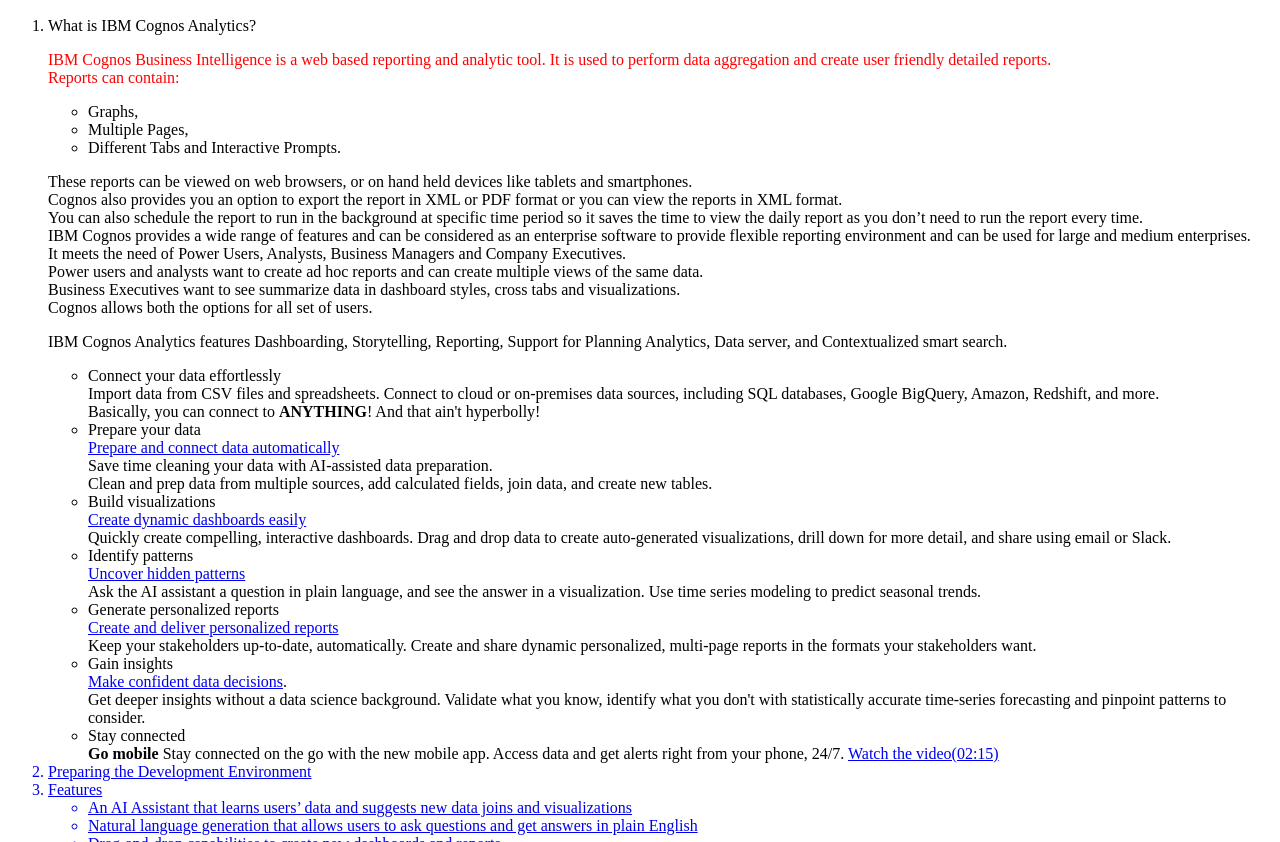
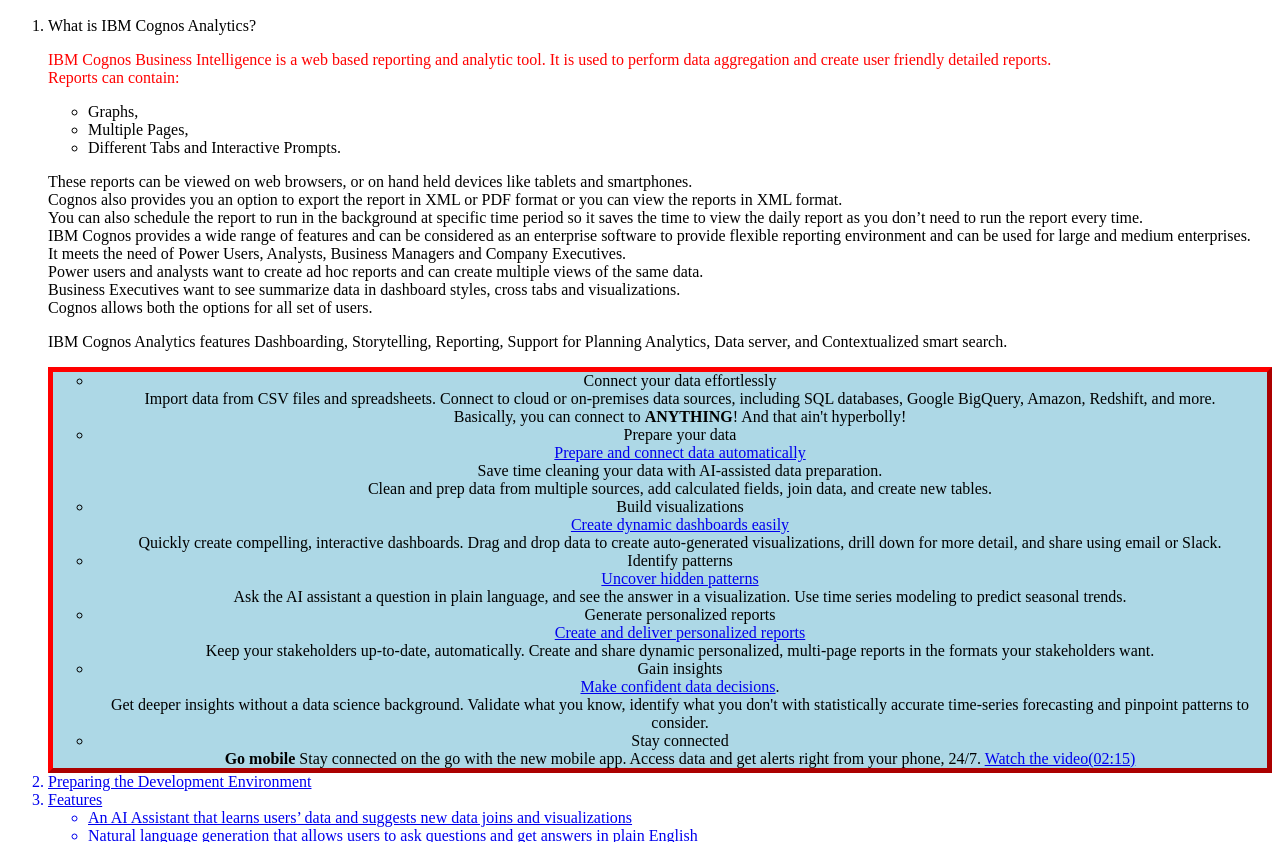
Before and after one commit to bbauska/ibm-cognos-v11.1, a plain HTML site: page index.html in a window 1280 px wide. Shown: the part 110-952 px from the top of the page. Drawn offline with Linux system fonts and the light colour scheme.

Commit message:
Update index.html

```diff
--- a/index.html
+++ b/index.html
@@ -9,7 +9,6 @@
         font: 15px;
       }
     </style>
-
     <title>IBM Cognos v11.1.x</title>
   </head>
   <body>
@@ -17,56 +16,44 @@
     <!------------------------------------------------------------------------------------------------>
     <h1>ibm-cognos-v11.1.x</h1>
     <h2>IBM Cognos Analytics documentation for training v11.1.x</h2>
-
     <!--- <div class="myDiv"> --->
     <!------------------------------------------------------------------------------------------------>
     <ol>
       <!------------------------------------------------------------------------------------------------>
       <li>What is IBM Cognos Analytics?</li>
       <!------------------------------------------------------------------------------------------------>
-    <p style="color:red;">
-      IBM Cognos Business Intelligence is a web based reporting and analytic tool. It is used to perform data aggregation and create user friendly detailed reports.<br>
-	  Reports can contain:</p>
+      <p style="color:red;"> IBM Cognos Business Intelligence is a web based reporting and analytic tool. It is used to perform data aggregation and create user friendly detailed reports. <br> Reports can contain: </p>
       <ul>
         <li>Graphs,</li>
         <li>Multiple Pages,</li>
         <li>Different Tabs and Interactive Prompts.</li>
       </ul>
-		<p>These reports can be viewed on web browsers, or on hand held devices like tablets and smartphones.<br>
-      Cognos also provides you an option to export the report in XML or PDF format or you can view the reports in XML format. <br>
-	  You can also schedule the report to run in the background at specific time period so it saves the time to view the daily report as you don’t need to run the report every time.<br>
-      IBM Cognos provides a wide range of features and can be considered as an enterprise software to provide flexible reporting environment and can be used for large and medium enterprises. <br>
-	  It meets the need of Power Users, Analysts, Business Managers and Company Executives. <br>
-	  Power users and analysts want to create ad hoc reports and can create multiple views of the same data. <br>
-	  Business Executives want to see summarize data in dashboard styles, cross tabs and visualizations. <br>
-	  Cognos allows both the options for all set of users.
-    </p>
-    <p>IBM Cognos Analytics features</li>
-	Dashboarding, Storytelling, Reporting, Support for Planning Analytics, Data server, and Contextualized smart search.</p>
-  <ul>
-    <li>Connect your data effortlessly<br>
-    Import data from CSV files and spreadsheets. Connect to cloud or on-premises data sources, including SQL databases, Google BigQuery, Amazon, Redshift, and more.  <br>
-    Basically, you can connect to <b>ANYTHING</b>! And that ain't hyperbolly!</li>
-    <li>Prepare your data<br>
-    <a href="https://mediacenter.ibm.com/id/1_f7lecy4h">Prepare and connect data automatically</a><br>
-    Save time cleaning your data with AI-assisted data preparation.<br>
-    Clean and prep data from multiple sources, add calculated fields, join data, and create new tables.</li>
-    <li>Build visualizations<br>
-    <a href="https://mediacenter.ibm.com/id/1_jwnm7ajw">Create dynamic dashboards easily</a><br>
-    Quickly create compelling, interactive dashboards. Drag and drop data to create auto-generated visualizations, drill down for more detail, and share using email or Slack.</li>
-    <li>
-    Identify patterns<br>
-    <a href="https://mediacenter.ibm.com/id/1_n66rv63n">Uncover hidden patterns</a><br>
-    Ask the AI assistant a question in plain language, and see the answer in a visualization. Use time series modeling to predict seasonal trends.</li>
-    <li>Generate personalized reports<br>
-    <a href="https://mediacenter.ibm.com/id/1_1jq2djsj">Create and deliver personalized reports</a><br>
-    Keep your stakeholders up-to-date, automatically. Create and share dynamic personalized, multi-page reports in the formats your stakeholders want.</li>
-    <li>Gain insights<br>
-    <a href="https://mediacenter.ibm.com/id/1_9937nhbc">Make confident data decisions</a>.<br>
-    Get deeper insights without a data science background. Validate what you know, identify what you don't with statistically accurate time-series forecasting and pinpoint patterns to consider. </li>
-    <li>Stay connected<br>
-    <b>Go mobile</b>
-    Stay connected on the go with the new mobile app. Access data and get alerts right from your phone, 24/7.  <a href="https://mediacenter.ibm.com/id/1_fkz9wn5s">Watch the video(02:15)</li>
+      <p>These reports can be viewed on web browsers, or on hand held devices like tablets and smartphones. <br> Cognos also provides you an option to export the report in XML or PDF format or you can view the reports in XML format. <br> You can also schedule the report to run in the background at specific time period so it saves the time to view the daily report as you don’t need to run the report every time. <br> IBM Cognos provides a wide range of features and can be considered as an enterprise software to provide flexible reporting environment and can be used for large and medium enterprises. <br> It meets the need of Power Users, Analysts, Business Managers and Company Executives. <br> Power users and analysts want to create ad hoc reports and can create multiple views of the same data. <br> Business Executives want to see summarize data in dashboard styles, cross tabs and visualizations. <br> Cognos allows both the options for all set of users. </p>
+      <p>IBM Cognos Analytics features </li> Dashboarding, Storytelling, Reporting, Support for Planning Analytics, Data server, and Contextualized smart search. </p>
+      <ul class="myDiv">
+        <li>Connect your data effortlessly <br> Import data from CSV files and spreadsheets. Connect to cloud or on-premises data sources, including SQL databases, Google BigQuery, Amazon, Redshift, and more. <br> Basically, you can connect to <b>ANYTHING</b>! And that ain't hyperbolly! </li>
+        <li>Prepare your data <br>
+          <a href="https://mediacenter.ibm.com/id/1_f7lecy4h">Prepare and connect data automatically</a>
+          <br> Save time cleaning your data with AI-assisted data preparation. <br> Clean and prep data from multiple sources, add calculated fields, join data, and create new tables.
+        </li>
+        <li>Build visualizations <br>
+          <a href="https://mediacenter.ibm.com/id/1_jwnm7ajw">Create dynamic dashboards easily</a>
+          <br> Quickly create compelling, interactive dashboards. Drag and drop data to create auto-generated visualizations, drill down for more detail, and share using email or Slack.
+        </li>
+        <li> Identify patterns <br>
+          <a href="https://mediacenter.ibm.com/id/1_n66rv63n">Uncover hidden patterns</a>
+          <br> Ask the AI assistant a question in plain language, and see the answer in a visualization. Use time series modeling to predict seasonal trends.
+        </li>
+        <li>Generate personalized reports <br>
+          <a href="https://mediacenter.ibm.com/id/1_1jq2djsj">Create and deliver personalized reports</a>
+          <br> Keep your stakeholders up-to-date, automatically. Create and share dynamic personalized, multi-page reports in the formats your stakeholders want.
+        </li>
+        <li>Gain insights <br>
+          <a href="https://mediacenter.ibm.com/id/1_9937nhbc">Make confident data decisions</a>. <br> Get deeper insights without a data science background. Validate what you know, identify what you don't with statistically accurate time-series forecasting and pinpoint patterns to consider.
+        </li>
+        <li>Stay connected <br>
+          <b>Go mobile</b> Stay connected on the go with the new mobile app. Access data and get alerts right from your phone, 24/7. <a href="https://mediacenter.ibm.com/id/1_fkz9wn5s">Watch the video(02:15)
+        </li>
       </ul>
       <!------------------------------------------------------------------------------------------------>
       <li>Preparing the Development Environment</li>
@@ -83,13 +70,12 @@
         <li>Burst capability that lets users distribute reports via email or Slack</li>
         <li>An interface that is simple enough for novices, but powerful enough for data scientists</li>
       </ul>
-
       <!------------------------------------------------------------------------------------------------>
-<li>Setting up IBM Cognos Analytics<br>
-	<a href="https://www.ibm.com/support/pages/how-install-cognos-analytics-111x">How to Install Cognos Analytics 11.1.x</a></li>
+      <li>Setting up IBM Cognos Analytics <br>
+        <a href="https://www.ibm.com/support/pages/how-install-cognos-analytics-111x">How to Install Cognos Analytics 11.1.x</a>
+      </li>
       <!------------------------------------------------------------------------------------------------>
       <li>IBM Cognos Analytics Fundamentals</li>
-
       <!------------------------------------------------------------------------------------------------>
       <li>Creating dashboards</li>
       <!------------------------------------------------------------------------------------------------>
@@ -113,7 +99,7 @@
       <!------------------------------------------------------------------------------------------------>
       <li>Creating and using prompts</li>
       <!------------------------------------------------------------------------------------------------>
-<li>17. Summary and Conclusion</li>
+      <li>Summary and Conclusion</li>
       <!------------------------------------------------------------------------------------------------>
     </ol>
     </div>
```
Lines whose indentation alone changed are shown as unchanged.
